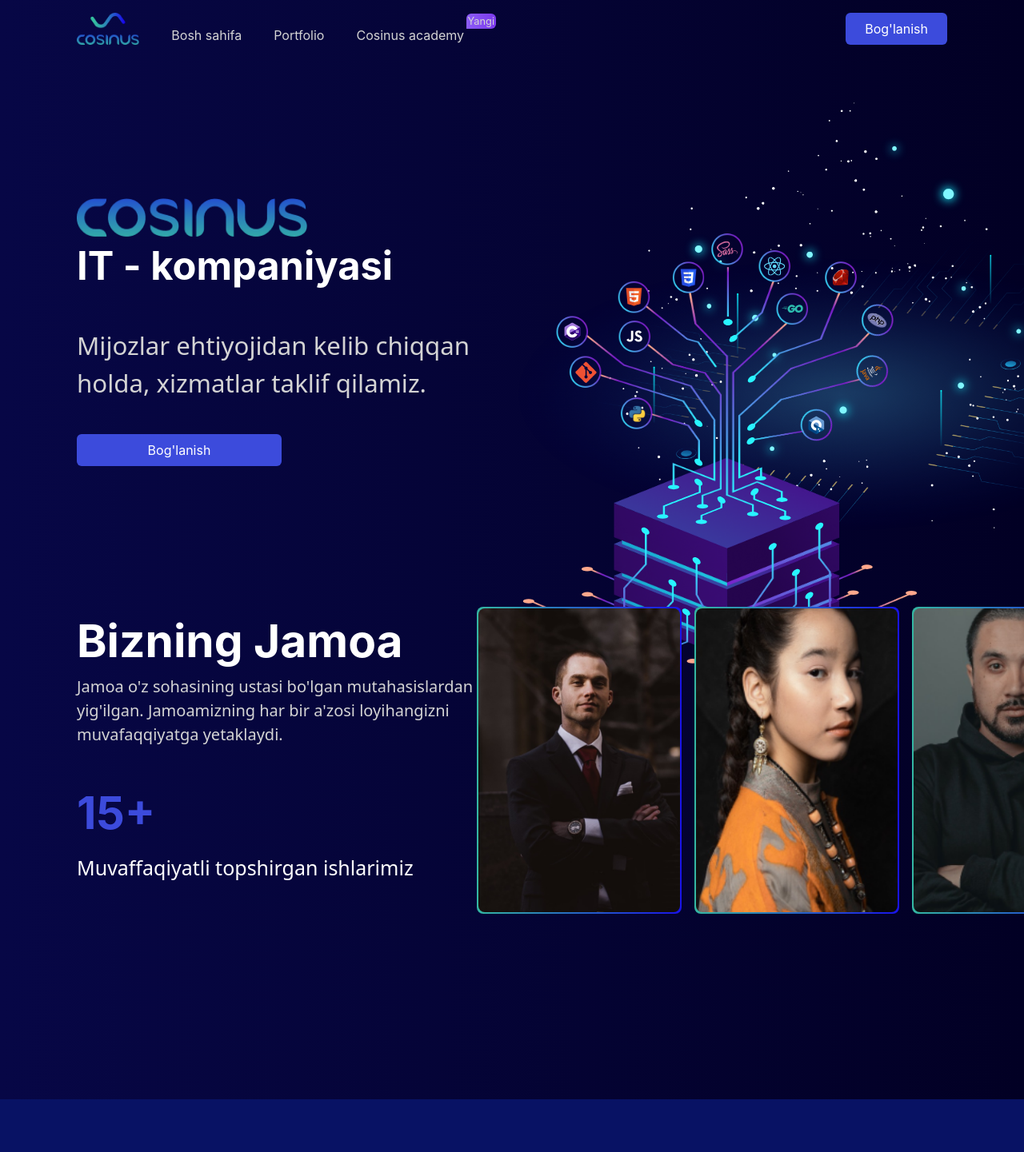
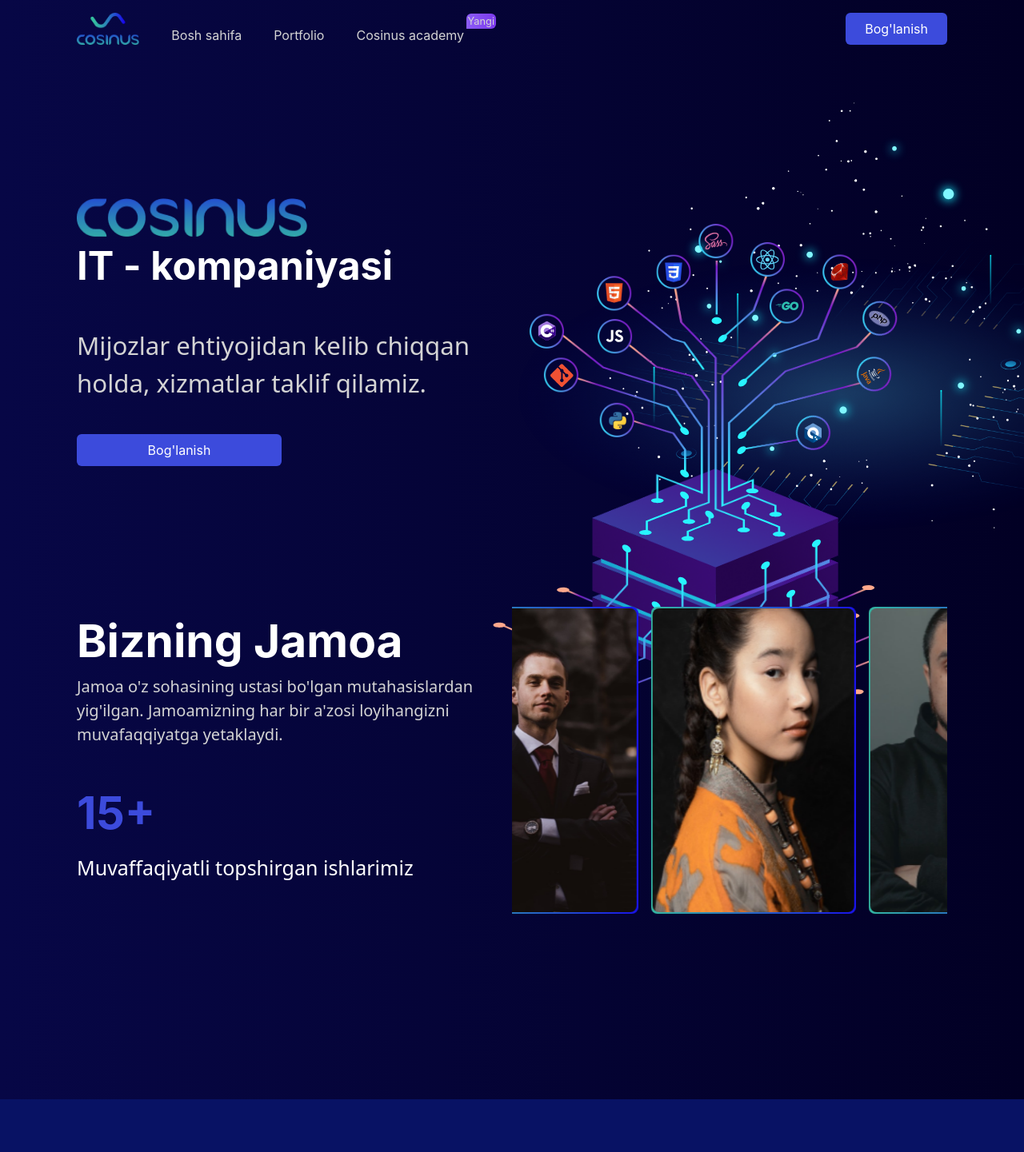
Before and after one commit to Raimov212/Cosinus, a React (Vite) app: page / in a window 1280 px wide. Shown: the top 1441 px of the page at 80% size. Built offline with nearby package versions, Linux system fonts and the light colour scheme.

Commit message:
animation responsive bug fixed

```diff
--- a/src/components/Main/MainBottom.tsx
+++ b/src/components/Main/MainBottom.tsx
@@ -32,7 +32,7 @@
       className="w-full h-full xl:flex justify-between xl:px-24 xl:mt-10
      lg:px-8 mb-48 sm:mb-12 sm:px-4"
     >
-      <div className="w-full flex flex-col gap-10 sm:gap-2 lg:mb-10 sm:mb-10">
+      <div className="w-full flex flex-1 flex-col gap-10 sm:gap-2 lg:mb-10 sm:mb-10">
         <div className="xl:w-[500px]">
           <h1 className="text-primary text-6xl sm:text-2xl font-bold">
             Bizning Jamoa
@@ -43,19 +43,17 @@
           </span>
         </div>
         <div>
-          <div className="text-6xl text-4xl font-bold text-[#3C4BDC] mb-2">
-            15+
-          </div>
+          <h1 className="text-6xl font-bold text-[#3C4BDC] mb-2">15+</h1>
           <p className="text-primary xl:text-2xl lg:text-xl sm:text-lg  font-sans">
             Muvaffaqiyatli topshirgan ishlarimiz
           </p>
         </div>
       </div>
-      <div className="flex gap-4">
+      <div className="flex flex-1 gap-4 w-full overflow-hidden">
         {data?.map((item, index) => (
-          <div key={index} className="group w-64 h-96 ">
+          <div key={index} className="group ">
             <div
-              className="w-64 h-96 lg:w-52 group-hover:h-96 sm:w-24 lg:group-hover:w-56
+              className="w-64 h-96 lg:w-52  sm:group-hover:w-44 sm:w-24 lg:group-hover:w-64 animate-infinite-scroll
                 bg-gradient-to-r from-[#34B8A3] to-[#1913EA] p-[2px]  relative rounded-lg overflow-hidden"
             >
               <img
--- a/src/components/Main/MainTop.tsx
+++ b/src/components/Main/MainTop.tsx
@@ -24,17 +24,45 @@
         <span className="xl:w-[500px] text-3xl sm:text-base font-sans text-secondary">
           Mijozlar ehtiyojidan kelib chiqqan holda, xizmatlar taklif qilamiz.
         </span>
-        <button className="bg-secondary p-2 rounded-md text-primary w-64 sm:w-full">
+        <button className="bg-secondary p-2 rounded-md text-primary w-64 md:w-64 sm:w-full">
           Bog'lanish
         </button>
       </div>
-      <div className="relative flex-1 sm:h-[350px] sm:w-[350px] w-full h-full flex items-center lg:justify-center">
+      {/* <div className="">
+        <div className="w-full h-full">
+          <Lottie
+            animationData={animationData}
+            loop={10}
+            autoplay={true}
+            className="object-contain absolute w-full h-full
+           4xl:w-[1200px] 4xl:h-[1200px] 4xl:top-36 4xl:right-24
+           xl:w-[550px] xl:h-[600px] xl:top-[280px] xl:right-[120px]
+           lg:w-[500px] lg:h-[500px] lg:right-[150px] lg:bottom-[-220px] sm:w-[230px]
+           sm:right-[55px] sm:bottom-10"
+          />
+          <img
+            src={AnimationImg}
+            alt="Technology Image"
+            className="w-full h-full lg:hidden sm:hidden"
+          />
+          <img
+            src={TableAnimation}
+            alt="Technology Image"
+            className="xl:hidden w-full h-full relative "
+          />
+        </div>
+      </div> */}
+
+      <div className="w-full h-full">
         <Lottie
           animationData={animationData}
-          loop={true}
-          className="object-contain 4xl:w-[1200px] 4xl:h-[1200px] 4xl:top-36 4xl:right-24 absolute xl:w-[500px]
-           xl:h-[550px] xl:top-[180px] xl:right-[130px]
-           lg:w-[450px] lg:h-[500px] lg:right-30 lg:top-[50px] sm:w-[220px]  sm:right-[75px] sm:bottom-20"
+          loop={10}
+          autoplay={true}
+          className="object-contain absolute
+           4xl:w-[1200px] 4xl:h-[1200px] 4xl:top-36 4xl:right-24
+           xl:w-[550px] xl:h-[600px] xl:top-[280px] xl:right-[120px]
+           lg:w-[450px] lg:h-[500px] lg:right-36 lg:top-96
+           sm:w-[230px] sm:right-[100px] sm:top-[60%] "
         />
         <img
           src={AnimationImg}
@@ -44,7 +72,7 @@
         <img
           src={TableAnimation}
           alt="Technology Image"
-          className="xl:hidden w-full h-full relative sm:pt-10"
+          className="xl:hidden lg:h-full lg:w-full w-full h-full relative sm:pt-10"
         />
       </div>
     </div>
--- a/src/index.css
+++ b/src/index.css
@@ -39,7 +39,7 @@
     border-radius: 20px;
     width: 1px;
   }
+}
 
-  /* background-image: url("./assets//bgImage.avif");
-  background-size: cover; */
+@layer utilities {
 }
--- a/src/pages/Location.tsx
+++ b/src/pages/Location.tsx
@@ -57,10 +57,10 @@
             moslashtirilgan turli xizmatlarni taklif qilishadi.
           </div>
           <div className="overflow-x-scroll overflow-y-hidden mt-6">
-            <div className="w-full grid grid-flow-col gap-5">
+            <div className="w-full grid grid-flow-col gap-5 ">
               {data?.map((item, index) => (
                 <React.Fragment key={index}>
-                  <div className="w-72 h-32 sm:w-36 sm:h-16">
+                  <div className="w-72 h-32 sm:w-36 sm:h-16 animate-infinite-scroll">
                     <img src={item.image} alt={item.desc} />
                   </div>
                 </React.Fragment>
--- a/src/pages/Navbar.tsx
+++ b/src/pages/Navbar.tsx
@@ -10,7 +10,7 @@
   const [open, setOpen] = useState<boolean>(false);
 
   return (
-    <div className="h-10 my-4 xl:px-24 lg:px-4 sm:mb-12 sm:px-4">
+    <div className="h-10 my-4 xl:px-24 lg:px-4 sm:mb-12 sm:px-4 ">
       <div
         className={`${
           open
@@ -23,9 +23,9 @@
           <div
             className="transition-all ease-in-out sm:absolute md:absolute top-0
                        lg:left-0 sm:right-0 w-[80%] h-full z-50 bg-primary
-                       py-5 px-4 flex flex-col justify-between"
+                       py-5 px-4 flex flex-col justify-between xl:hidden"
           >
-            <div className="flex flex-col gap-10">
+            <div className="flex flex-col gap-10 ">
               <div className="flex items-center justify-between">
                 <img src={LogoImg} alt="cosinus" className="h-8 w-16" />
                 <div
@@ -36,20 +36,20 @@
                   <AiOutlineClose />
                 </div>
               </div>
-              <ul className="flex flex-col gap-5 text-secondary items-center">
-                <li className="w-full h-10 bg-gradient-to-r from-[#34B8A3] to-[#1913EA] p-[1px] rounded-md">
-                  <div className="h-full bg-primary rounded-md pl-4 pt-[6px]">
+              <ul className="flex flex-col gap-5 text-secondary items-center ">
+                <li className="w-full h-10  bg-gradient-to-r from-[#34B8A3] group to-[#1913EA] p-[1px] rounded-md">
+                  <div className="h-full bg-primary rounded-md pl-4  group-hover:bg-secondary pt-[6px]">
                     <Link to="/">Bosh sahifa</Link>
                   </div>
                 </li>
-                <li className="w-full h-10 bg-gradient-to-r from-[#34B8A3] to-[#1913EA] p-[1px] rounded-md">
-                  <div className="h-full bg-primary rounded-md pl-4 pt-[6px]">
-                    <Link to="/portfolio">Portfolio</Link>
+                <li className="w-full h-10 bg-gradient-to-r from-[#34B8A3] group to-[#1913EA] p-[1px] rounded-md">
+                  <div className="h-full bg-primary rounded-md pl-4 pt-[6px]  group-hover:bg-secondary">
+                    <a href="#portfolio">Portfolio</a>
                   </div>
                 </li>
-                <li className="w-full h-12 bg-gradient-to-r from-[#34B8A3] to-[#1913EA] p-[1px] rounded-md">
-                  <div className="h-full bg-primary rounded-md pl-4 pt-[10px]">
-                    <a href="#main">Cosinus academy</a>
+                <li className="w-full h-12 bg-gradient-to-r from-[#34B8A3] group to-[#1913EA] p-[1px] rounded-md">
+                  <div className="h-full bg-primary rounded-md pl-4 pt-[10px]  group-hover:bg-secondary">
+                    <p>Cosinus academy</p>
                   </div>
                 </li>
               </ul>
@@ -110,7 +110,7 @@
         <button
           className={`${
             open ? "fixed top-5 right-5" : ""
-          } bg-secondary xl:px-6 xl:py-2 lg:p-4 lg:py-1 rounded-md text-primary sm:hidden`}
+          } bg-secondary xl:px-6 xl:py-2 lg:p-4 lg:py-1 rounded-md text-primary sm:hidden md:block`}
         >
           Bog'lanish
         </button>
--- a/tailwind.config.js
+++ b/tailwind.config.js
@@ -5,7 +5,8 @@
     extend: {
       screens: {
         sm: { min: "320px", max: "768px" },
-        // md: { min: "426px", max: "768px" },
+        375: "375px",
+        425: "425px",
         lg: { min: "768px", max: "1024px" },
         xl: { min: "1024px" },
         "2xl": "768px",
@@ -47,6 +48,15 @@
         primary: "white",
         secondary: "rgb(212 212 212);",
       },
+      animation: {
+        "infinite-scroll": "infinite-scroll 5s linear infinite",
+      },
+      keyframes: {
+        "infinite-scroll": {
+          from: { transform: "translateX(0)" },
+          to: { transform: "translateX(-100%)" },
+        },
+      },
     },
   },
   plugins: [],
```
